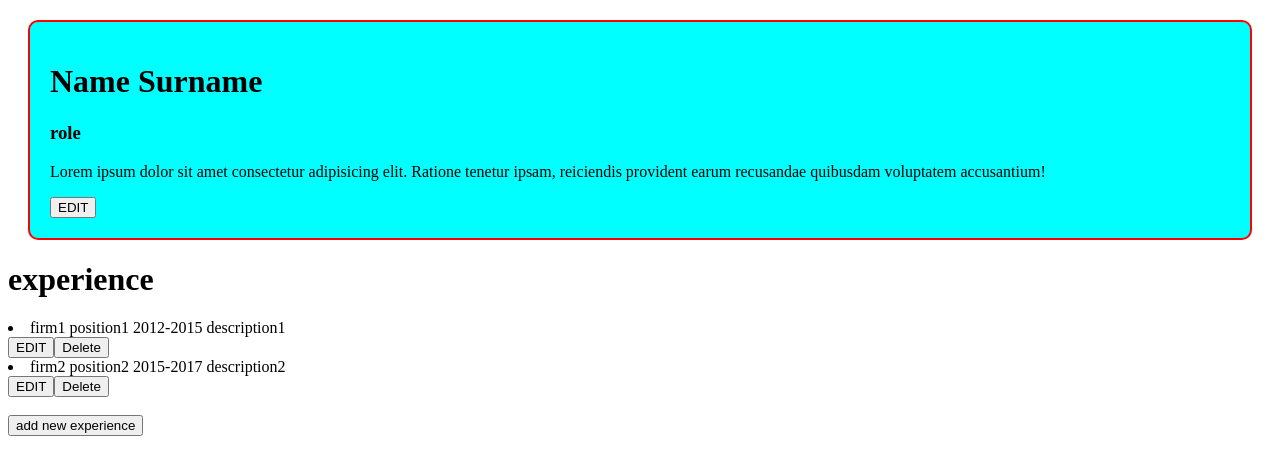
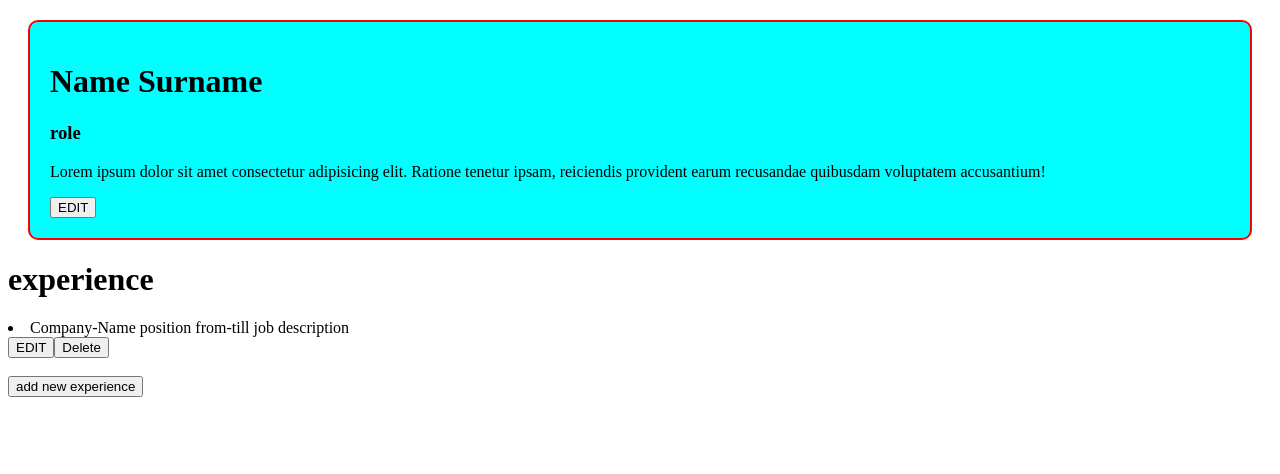
Before and after one commit to MichalGrecner/cv_app, a React (Vite) app: page / in a window 1280 px wide. Both pictures are taken after a click on the button "add new experience". Shown: the top 474 px of the page. Built offline with nearby package versions, Linux system fonts and the light colour scheme.

Commit message:
toggling between adding new experience, edit experience and show experience doesnt work as expected, but i am too tired now to make it work as intended. good night to me

```diff
--- a/package.json
+++ b/package.json
@@ -10,7 +10,8 @@
   },
   "dependencies": {
     "react": "^18.2.0",
-    "react-dom": "^18.2.0"
+    "react-dom": "^18.2.0",
+    "uuidv4": "^6.2.13"
   },
   "devDependencies": {
     "@types/react": "^18.0.28",
--- a/src/component/Experience.jsx
+++ b/src/component/Experience.jsx
@@ -1,5 +1,7 @@
-import React, {useState, useRef} from "react";
+import React, {useState, useRef, useEffect} from "react";
 import "./Experience.css"
+import { v4 as uuidv4 } from 'uuid';
+
 
 import ExperienceOverview from "./ExperienceOverview";
 import ExperienceEdit from "./ExperienceEdit";
@@ -7,30 +9,44 @@ import OneExperience from "./OneExperience";
 
 const Experience = () =>{
   const [experience, setExperience] = useState([
-    {id: 0, company:"firm1", position:"position1", from:2012, till:2015, desc:"description1"
-    },
-    {id:1, company:"firm2", position:"position2", from:2015, till:2017, desc:"description2"
-  }
+    {id:uuidv4(), company:"Company-Name", position:"position", from:"from", till:"till", desc:"job description"}
   ])
+  const [showExp, setshowExp] = useState(false)
+  const [newExp, setNewExp] = useState(true)
 
 
+  const addNewExperience = () =>{
+    setExperience([...experience, {id:uuidv4(), company:"Company Name", position:"position", from:"from", till:"till", desc:"job description"}])
+
+
+  }
+
+  useEffect(() => {setNewExp(false)})
+  console.log(newExp)
 
   console.log(experience);
+  if(showExp) {
     return(
       <>
       <h1>experience</h1>
       {experience.map((oneExp => {
         return (
-        <OneExperience key={oneExp.id} oneExperience={oneExp} setExperience={setExperience} experience={experience}/>
+          <OneExperience key={oneExp.id} oneExperience={oneExp} setExperience={setExperience} experience={experience} newExp={newExp} />
         )
 
       }))}
       <br></br>
-    <button>add new experience</button>
-
+      <button onClick={addNewExperience}>add new experience</button>
       </>
     )
+  }
+  return (
+      <>
+      <h1>experience</h1>
+      <button onClick={()=>{setshowExp(true), setNewExp(true)}}>add new experience</button>
+      </>
 
+  )
 
 }
 
--- a/src/component/OneExperience.jsx
+++ b/src/component/OneExperience.jsx
@@ -28,14 +28,39 @@ const OneExperience = (props) => {
     for (const [key, value] of Object.entries(newInfo)) {
       if (value === "") newInfo[key] = props.oneExperience[key];
     }
+
     let experienceCopy = [...props.experience];
-    experienceCopy[id] = newInfo;
-    props.setExperience(experienceCopy);
+
+    const updatedExperience = experienceCopy.map(oneExp => oneExp.id===newInfo.id?{...newInfo}:oneExp)
+    props.setExperience(updatedExperience);
   };
 
   const { id, company, position, from, till, desc } = props.oneExperience;
 
+
+
   if (edit) {
+    return(
+      <div id="experience-edit experience">
+      <input ref={companyRef} type="text" defaultValue={company}></input>
+      <input ref={positionRef} type="text" defaultValue={"cauky "}></input>
+      <input ref={fromRef} type="text" defaultValue={from}></input>
+      <input ref={tillRef} type="text" defaultValue={till}></input>
+      <textarea ref={descRef} defaultValue={desc}></textarea>
+      <button
+        onClick={() => {
+          editToggle(), saveHandler(id);
+        }}
+      >
+        SAVE
+      </button>
+    </div>
+
+
+    )
+  }
+
+  else if (props.newExp) {
     return (
       <div id="experience-edit experience">
         <input ref={companyRef} type="text" placeholder={company}></input>
@@ -45,7 +70,7 @@ const OneExperience = (props) => {
         <textarea ref={descRef} placeholder={desc}></textarea>
         <button
           onClick={() => {
-            editToggle(), saveHandler(id);
+             saveHandler(id);
           }}
         >
           SAVE
@@ -53,6 +78,7 @@ const OneExperience = (props) => {
       </div>
     );
   }
+
   return (
     <div>
       <li key={id}>
```
Also changed, not shown: 1 other file (tests, documents, lock files or other folders). Lines whose indentation alone changed are shown as unchanged.
